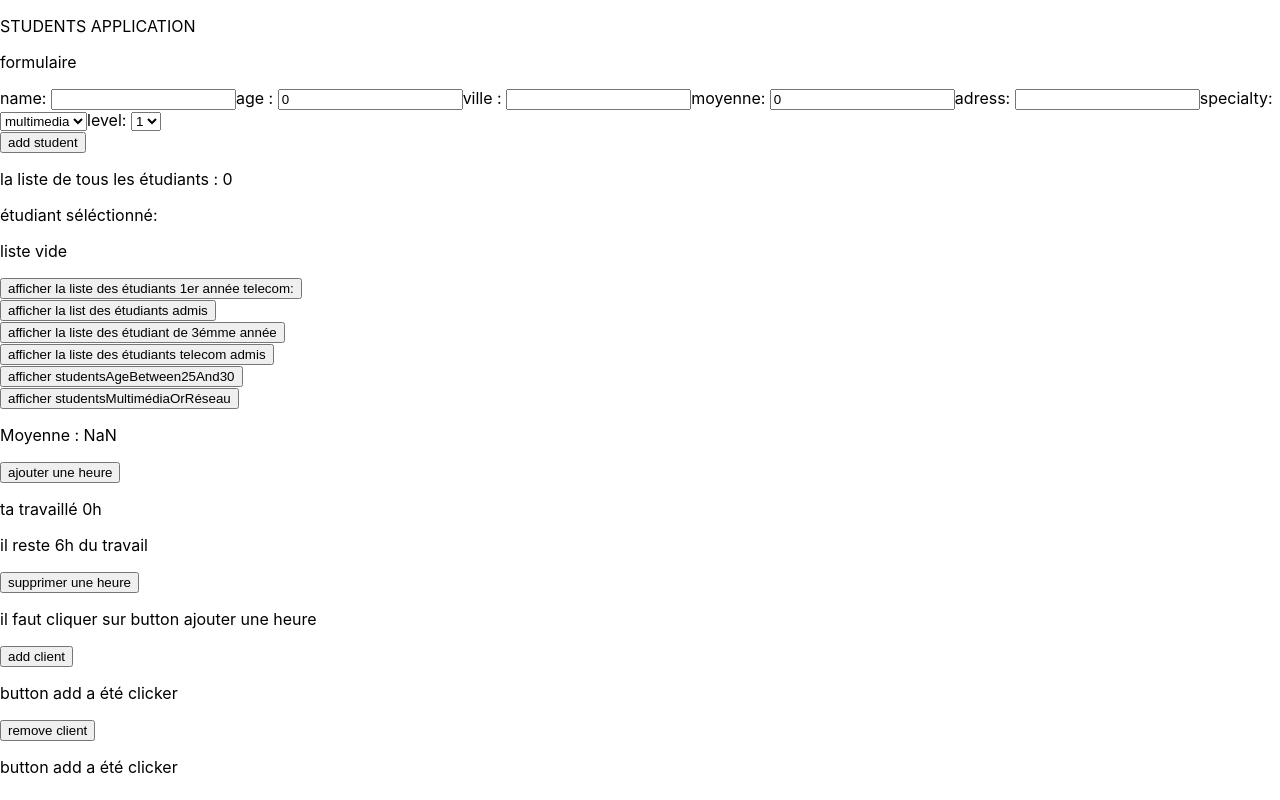
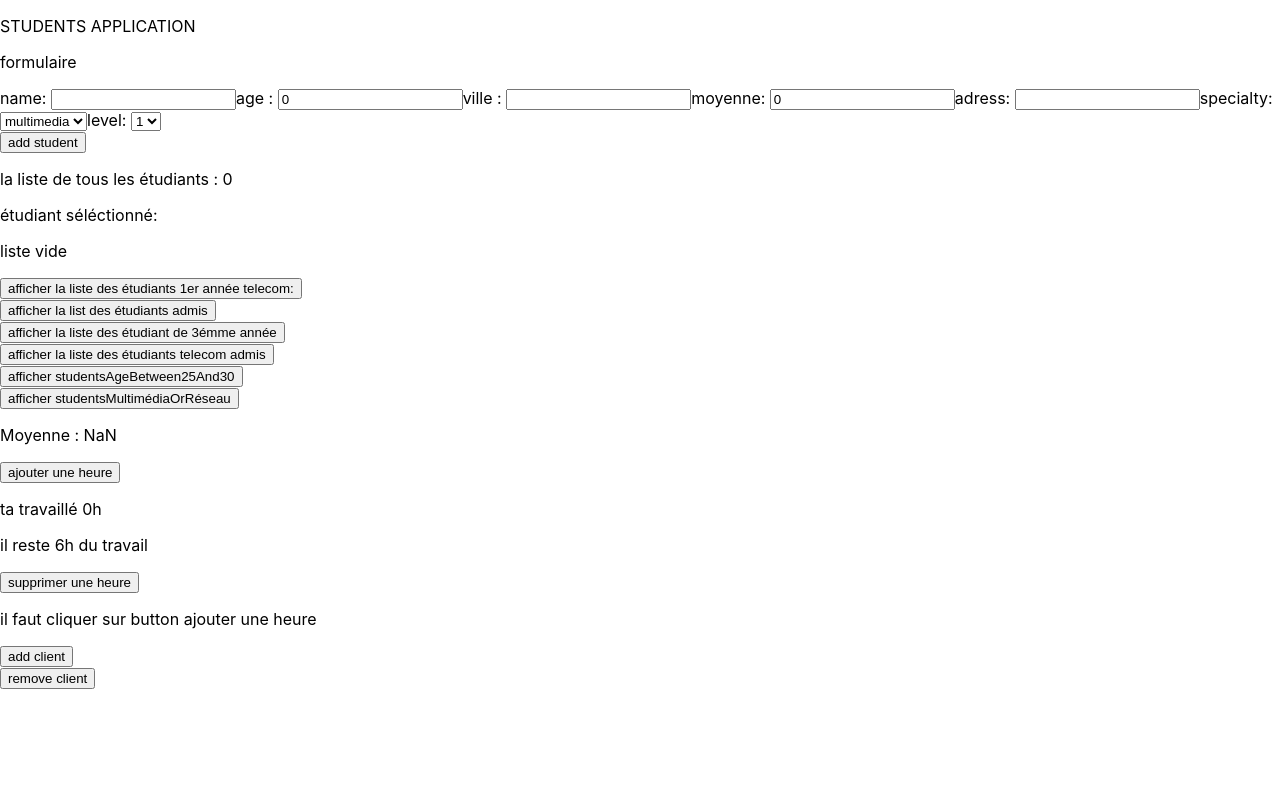
Before and after one commit to Anfel-web/studentReact, a React (Create React App) app: page / in a window 1280 px wide. Built offline with nearby package versions, Linux system fonts and the light colour scheme.

Commit message:
generic button

```diff
--- a/src/components/GenericButton.jsx
+++ b/src/components/GenericButton.jsx
@@ -1,5 +1,6 @@
 import React from "react";
 const GenericButton = (props) => {
+
   const setTitleOnClick = () => {
     if (props.label === "add client") {
       props.setTitle("add client button à été cliquer ")
@@ -13,7 +14,6 @@ const GenericButton = (props) => {
       <button
         onClick={() => setTitleOnClick()}
       >{props.label}</button>
-      <p>button add a été clicker</p>
     </div>
   )
 }
```
